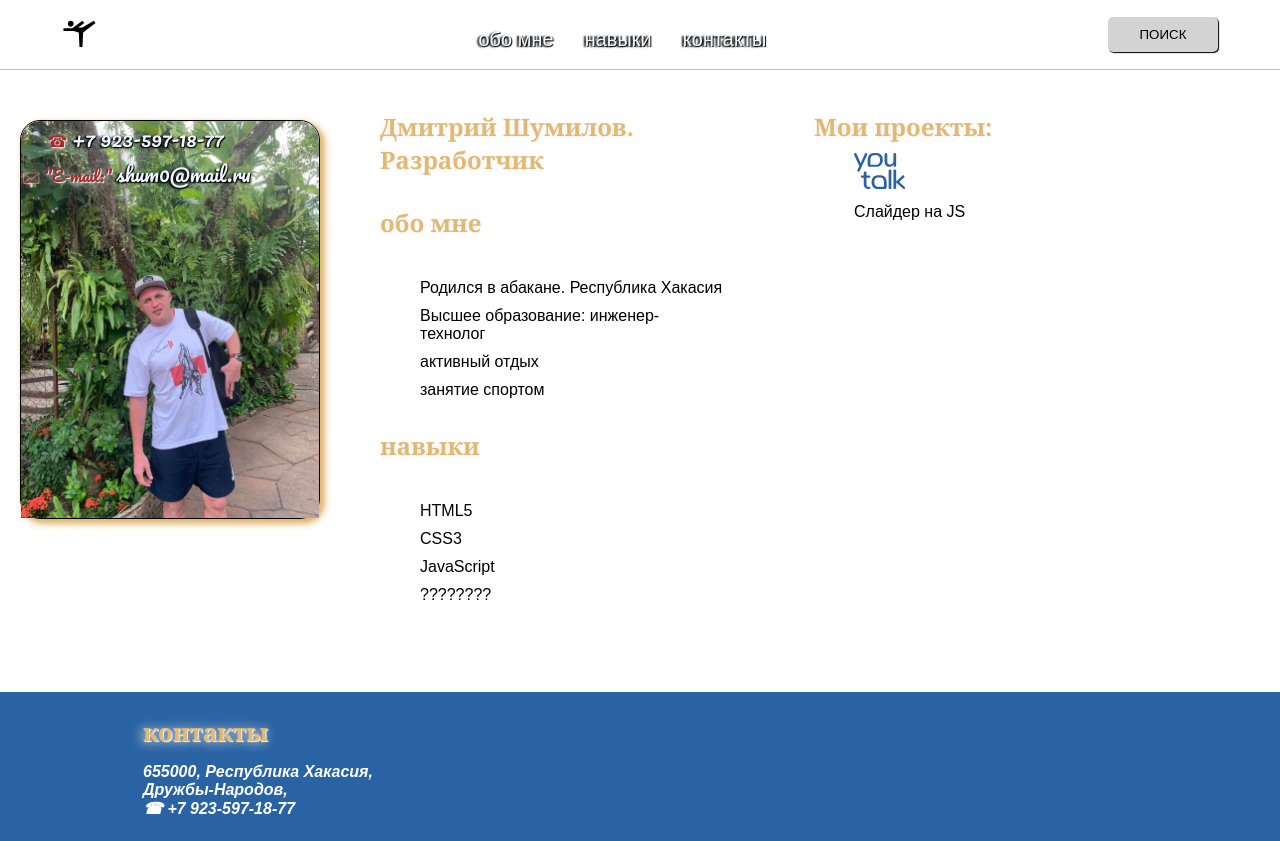
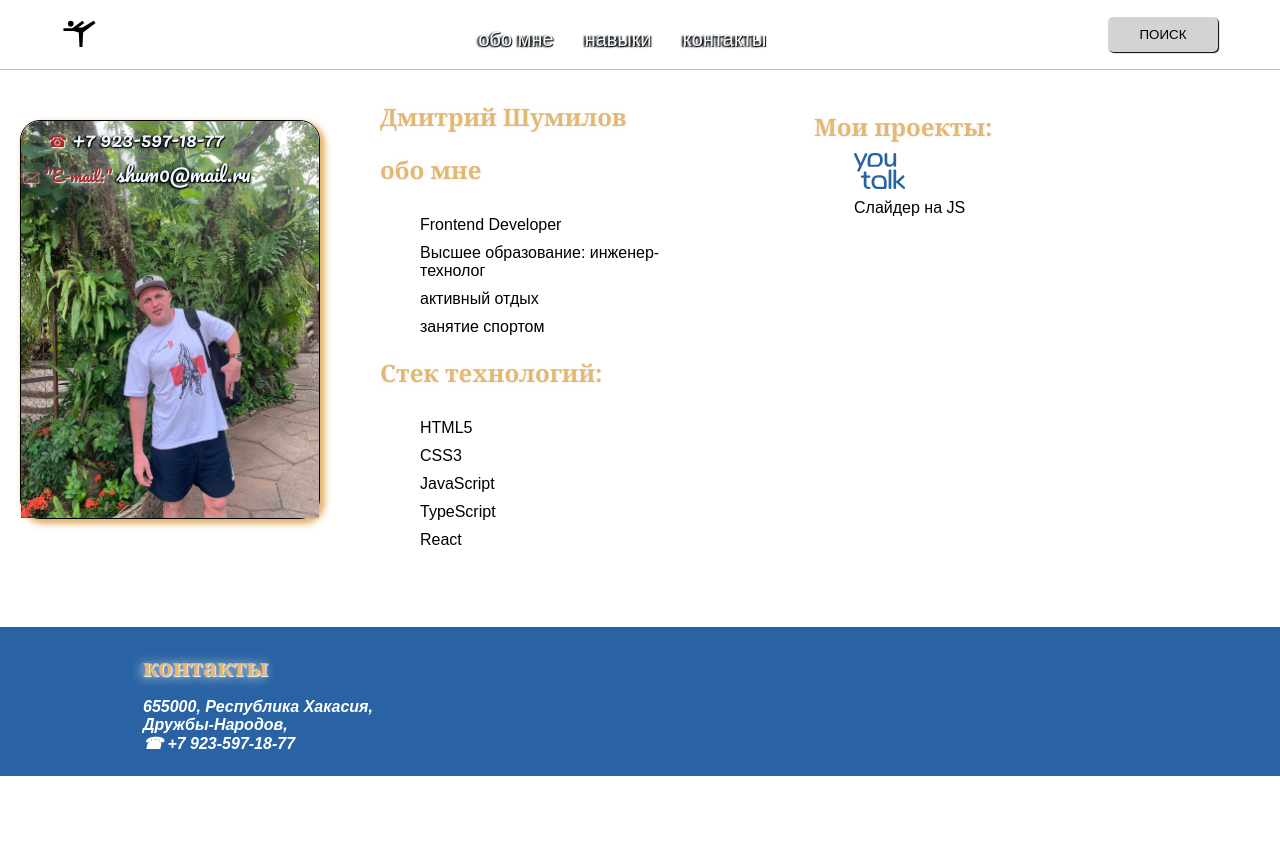
Before and after one commit to Dimas-Shumil/Visitka, a plain HTML site: page index.html in a window 1280 px wide. After the commit the page ends 800 px from the top, so only its background shows below. Drawn offline with Linux system fonts and the light colour scheme.

Commit message:
ava-foto

```diff
--- a/index.html
+++ b/index.html
@@ -8,7 +8,7 @@
     <link rel="icon" href="site/logo/sports_gymnastics_black_24dp.svg">
     <link rel="stylesheet" href="site/styles/style.css">
     <link rel="stylesheet" href="site/font/font.css">
-    <title>портфолио</title>
+    <title>visitka</title>
 </head>
 
 <body>
@@ -39,6 +39,7 @@
             <div class="flex-main">
 
                 <div class="ima-flex">
+
                     <img class="ima-flex__image" src="site/img/Изображение avatar.jpg" alt="my-foto" title="foto">
 
                     <div class="ima-flex__adres">
@@ -54,7 +55,7 @@
 
                 <div class="ul-main">
                     <h1>
-                        Дмитрий Шумилов. Разработчик
+                        Дмитрий Шумилов
                     </h1>
 
                     <h2 id="about">
@@ -63,7 +64,7 @@
 
                     <ul>
                         <li>
-                            Родился в абакане. Республика Хакасия
+                            Frontend Developer
                         </li>
                         <li>
                             Высшее
@@ -78,13 +79,15 @@
                         </li>
                     </ul>
 
-                    <h2>навыки</h2>
+                    <h2>Стек технологий:</h2>
 
                     <ol>
                         <li>HTML5</li>
                         <li>CSS3</li>
                         <li>JavaScript</li>
-                        <li>????????</li>
+                        <li>TypeScript</li>
+                        <li>React</li>
+
                     </ol>
 
                 </div>
@@ -94,7 +97,7 @@
                     </h2>
                     <ol>
                         <li>
-                            <a href="https://dimas-shumil.github.io/Youtalk/" target="_blank"><img
+                            <a class="project__list" href="https://dimas-shumil.github.io/Youtalk/" target="_blank"><img
                                     src="site/img/logo.svg" title="Компанию YouTalk основали выпускники
                             психологического факультета МГУ им. Ломоносова. Сервис помогает клиентам обрести «своего»
                             специалиста: узнать о себе больше, вырасти в личностном и профессиональном планах,
@@ -102,7 +105,7 @@
                             </a>
                         </li>
                         <li>
-                            <a href="https://dimas-shumil.github.io/Slider/">Слайдер на JS</a>
+                            <a class="project__list" href="https://dimas-shumil.github.io/Slider/">Слайдер на JS</a>
                         </li>
 
                     </ol>
--- a/site/styles/style.css
+++ b/site/styles/style.css
@@ -33,6 +33,7 @@ a {
 }
 a:hover {
     color: #E3B873;
+    transform: scale(1.05);
     text-decoration: underline;
 }
 
@@ -78,6 +79,7 @@ li {
     gap: 31px;
     list-style: none;
     text-shadow: 1px 1px 1px lightslategray, -2px 1px 2px lightslategrey;
+
 }
 
 .header__link {
@@ -86,8 +88,6 @@ li {
     color: aliceblue;
     text-shadow: 1px 1px 1px black, -2px 1px 2px black;
 }
-
-
 .header__btn {
     background-color: lightgrey;
     width: 110px;
@@ -98,10 +98,12 @@ li {
     text-transform: uppercase;
     border: none;
     margin-right: 62px;
+    transition: transform 0.3s ease;
 }
 
 .header__btn:hover {
     background-color: #E3B873;
+    transform: scale(1.05);
 }
 
 .header__btn:active {
@@ -135,7 +137,10 @@ li {
     height: 85%;
     margin-top: 50px;
     border: 1px solid black;
-
+    transition: transform 0.3s ease;/*увеличивает фокус*/
+}
+.ima-flex:hover {
+    transform: scale(1.05);
 }
 
 .ima-flex__image {
@@ -173,10 +178,10 @@ li {
 .ul-main {
     display: flex;
     flex-flow: column wrap;
-    gap: 30px;
+    gap: 20px;
     width: 30%;
     padding: 20px;
-    margin: 20px 10px;
+    margin: 10px 10px;
 }
 
 ul,
@@ -191,23 +196,19 @@ ol {
     padding: 20px;
     width: 30%;
     float: right;
-
+}
+.project__list {
+    display: flex;
+    margin-top: 10px;
+    transition: transform 0.3s ease;
+}
+.project__list:hover {
+    transform: scale(1.05);
 }
 
 
 /* footer */
 
-/* .footer {
-    display: flex;
-    flex-direction: column;
-    align-items: center;
-    margin: 0 auto;
-    padding: 10px 24px;
-    font-size: 24px;
-    background-color: lightskyblue;
-    color: aliceblue;
-    text-shadow: 1px 1px 1px black, -2px 1px 2px black;
-} */
 .footer {
     margin-top: 48px;
     width: 100vw;
```
